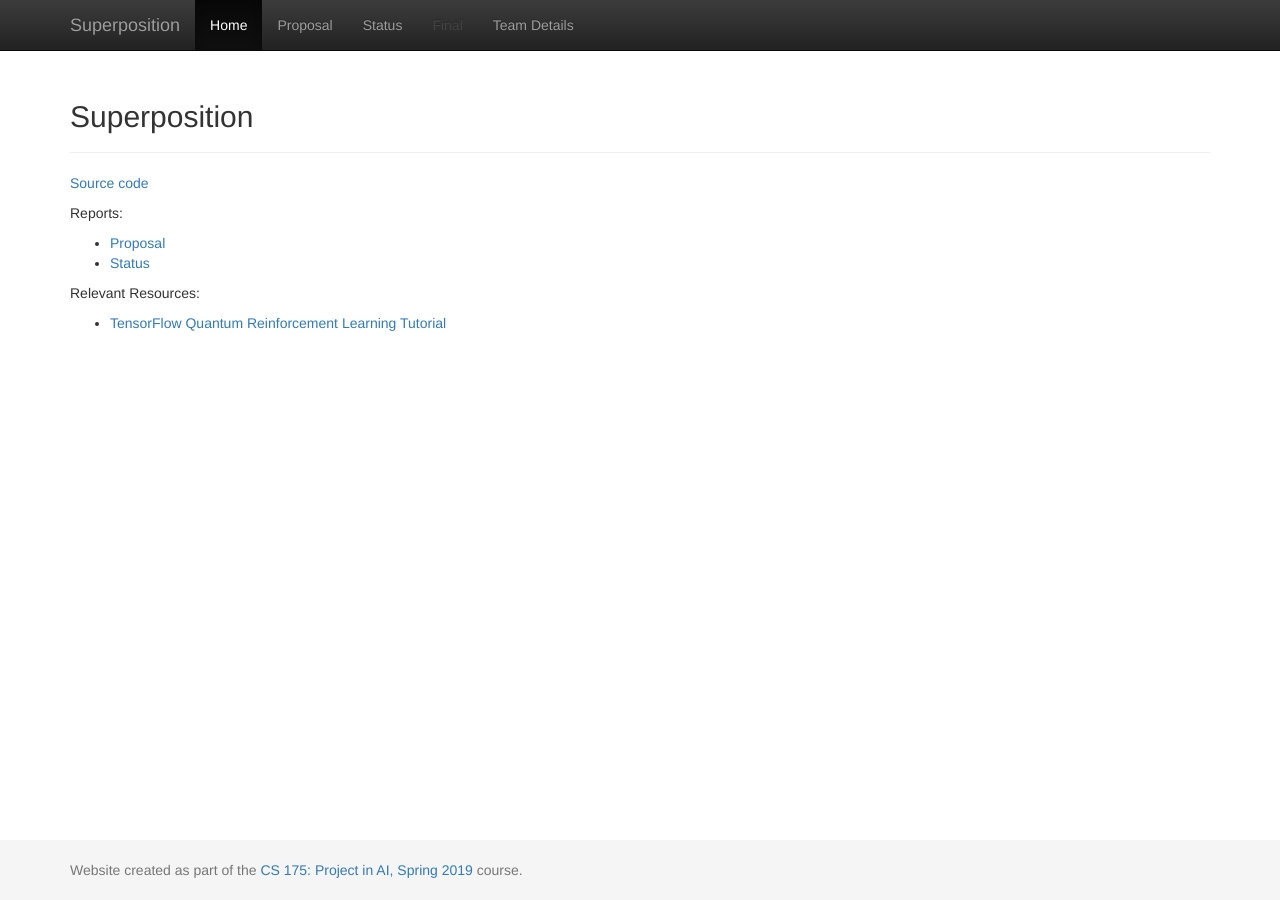
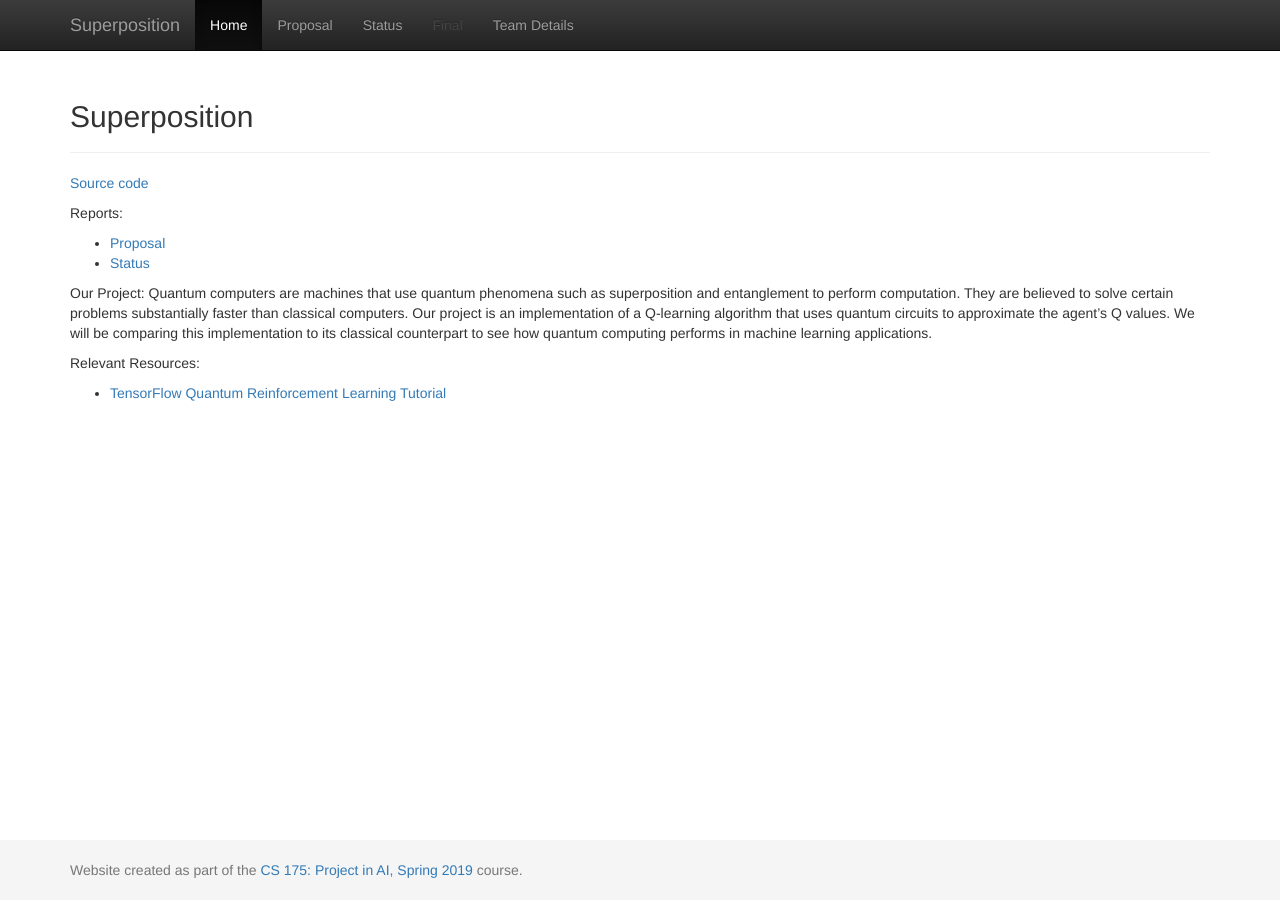
Before and after one commit to fvelasquez12/Superposition, a Jekyll site: the page built from docs/index.md, in a window 1280 px wide. Built offline with Jekyll 4.4.1, drawn with Linux system fonts in a browser that asks for light colours.

Commit message:
Update index.md

```diff
--- a/docs/index.md
+++ b/docs/index.md
@@ -10,5 +10,9 @@
 - [Proposal](https://fvelasquez12.github.io/Superposition/proposal.html)
 - [Status](https://fvelasquez12.github.io/Superposition/status.html)
 
+Our Project:
+Quantum computers are machines that use quantum phenomena such as superposition and entanglement to perform computation. They are believed to solve certain problems substantially faster than classical computers. Our project is an implementation of a Q-learning algorithm that uses quantum circuits to approximate the agent's Q values. We will be comparing this implementation to its classical counterpart to see how quantum computing performs in machine learning applications.
+
+
 Relevant Resources:
 - [TensorFlow Quantum Reinforcement Learning Tutorial](https://www.tensorflow.org/quantum/tutorials/quantum_reinforcement_learning)
```
